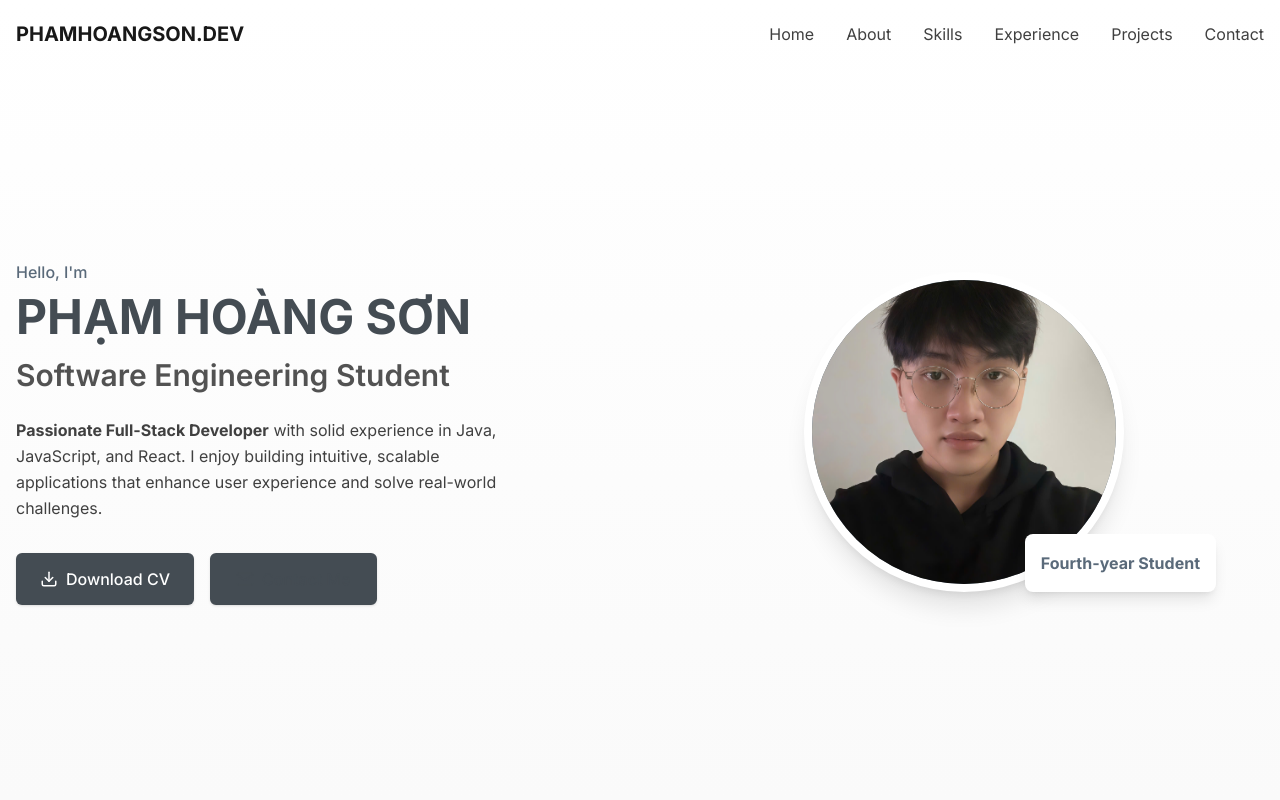
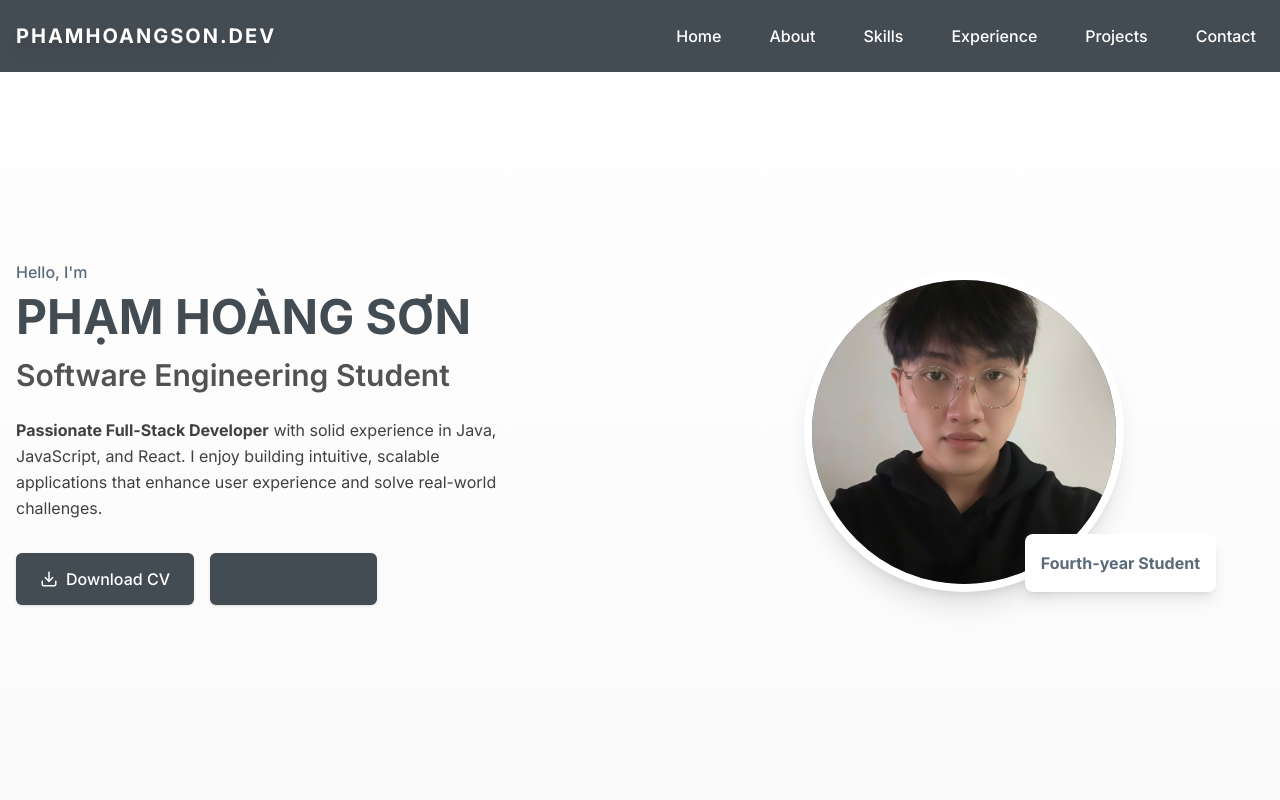
Before and after one commit to hsondz1910/phamhoangson.dev, a React (Vite) app: page / in a window 1280 px wide. Shown: the top 800 px of the page. Built offline with nearby package versions, Linux system fonts and the light colour scheme.

Commit message:
Refactored Navbar component to utilize framer-motion for enhanced animations, improved styling for better visibility in light and dark modes, and updated mobile menu design for a more engaging user experience.

```diff
--- a/src/components/Navbar.tsx
+++ b/src/components/Navbar.tsx
@@ -1,5 +1,6 @@
 import React, { useState, useEffect } from 'react';
 import { Menu, X } from 'lucide-react';
+import { motion } from 'framer-motion';
 
 const navItems = [
   { name: 'Home', href: '#home' },
@@ -28,32 +29,39 @@ const Navbar: React.FC = () => {
   }, []);
 
   return (
-    <nav
-      className={`fixed w-full z-50 transition-all duration-300 ${
-        isScrolled ? 'bg-white shadow-md py-3' : 'bg-transparent py-5'
+    <motion.nav
+      className={`fixed w-full z-50 transition-all duration-300 backdrop-blur-md ${
+        isScrolled
+          ? 'bg-primary-600 shadow-xl py-3 border-b border-neutral-200 dark:bg-primary-700 dark:border-primary-600'
+          : 'bg-primary-600 py-5 dark:bg-primary-700'
       }`}
+      initial={{ y: -60, opacity: 0 }}
+      animate={{ y: 0, opacity: 1 }}
+      transition={{ duration: 0.7, type: 'spring' }}
     >
       <div className="container mx-auto px-4 flex justify-between items-center">
-        <a href="#home" className="text-xl font-bold text-neutral-900">
+        <a href="#home" className="text-xl font-extrabold tracking-widest text-white dark:text-neutral-50 drop-shadow-lg">
           PHAMHOANGSON.DEV
         </a>
 
         {/* Desktop Menu */}
         <div className="hidden md:flex space-x-8">
           {navItems.map((item) => (
-            <a
+            <motion.a
               key={item.name}
               href={item.href}
-              className="text-neutral-700 hover:text-primary-500 transition-colors"
+              className={`text-white dark:text-neutral-50 hover:text-primary-200 dark:hover:text-neutral-200 transition-colors font-medium px-2 py-1 rounded-lg focus:outline-none focus:ring-2 focus:ring-primary-400`}
+              whileHover={{ scale: 1.13 }}
+              whileTap={{ scale: 0.97 }}
             >
               {item.name}
-            </a>
+            </motion.a>
           ))}
         </div>
 
         {/* Mobile Menu Button */}
         <button
-          className="md:hidden text-neutral-900"
+          className="md:hidden text-white dark:text-neutral-50 bg-primary-600 dark:bg-primary-700 rounded-full p-2 shadow hover:bg-primary-500 dark:hover:bg-primary-600 transition-colors"
           onClick={() => setIsOpen(!isOpen)}
         >
           {isOpen ? <X size={24} /> : <Menu size={24} />}
@@ -62,22 +70,28 @@ const Navbar: React.FC = () => {
 
       {/* Mobile Menu */}
       {isOpen && (
-        <div className="md:hidden bg-white">
+        <motion.div
+          className="md:hidden bg-primary-600 dark:bg-primary-700 backdrop-blur-md border-b border-neutral-200 dark:border-primary-600 shadow-xl"
+          initial={{ y: -30, opacity: 0 }}
+          animate={{ y: 0, opacity: 1 }}
+          exit={{ y: -30, opacity: 0 }}
+          transition={{ duration: 0.3 }}
+        >
           <div className="container mx-auto px-4 py-3 flex flex-col space-y-4">
             {navItems.map((item) => (
               <a
                 key={item.name}
                 href={item.href}
-                className="text-neutral-700 hover:text-primary-500 transition-colors py-2"
+                className="text-white dark:text-neutral-50 hover:text-primary-200 dark:hover:text-neutral-200 transition-colors py-2 font-medium px-2 rounded-lg"
                 onClick={() => setIsOpen(false)}
               >
                 {item.name}
               </a>
             ))}
           </div>
-        </div>
+        </motion.div>
       )}
-    </nav>
+    </motion.nav>
   );
 };
 
```
